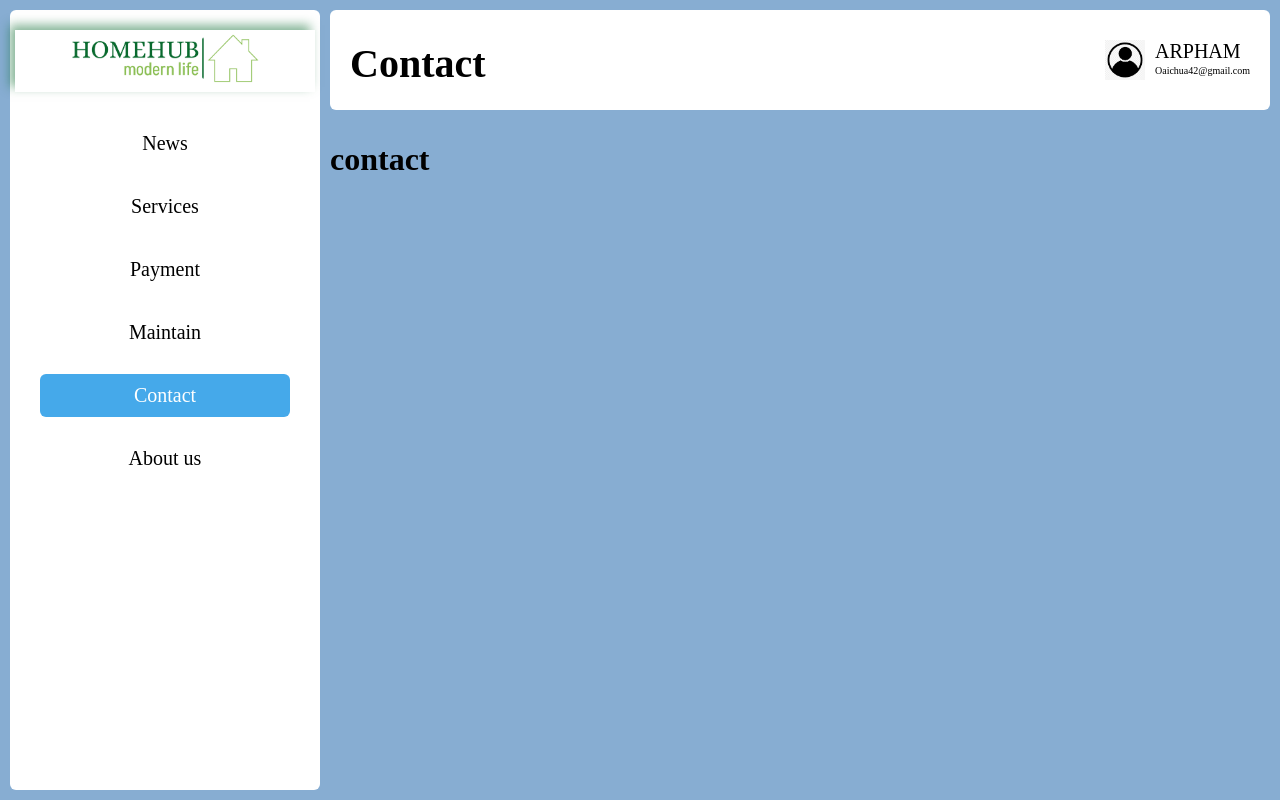
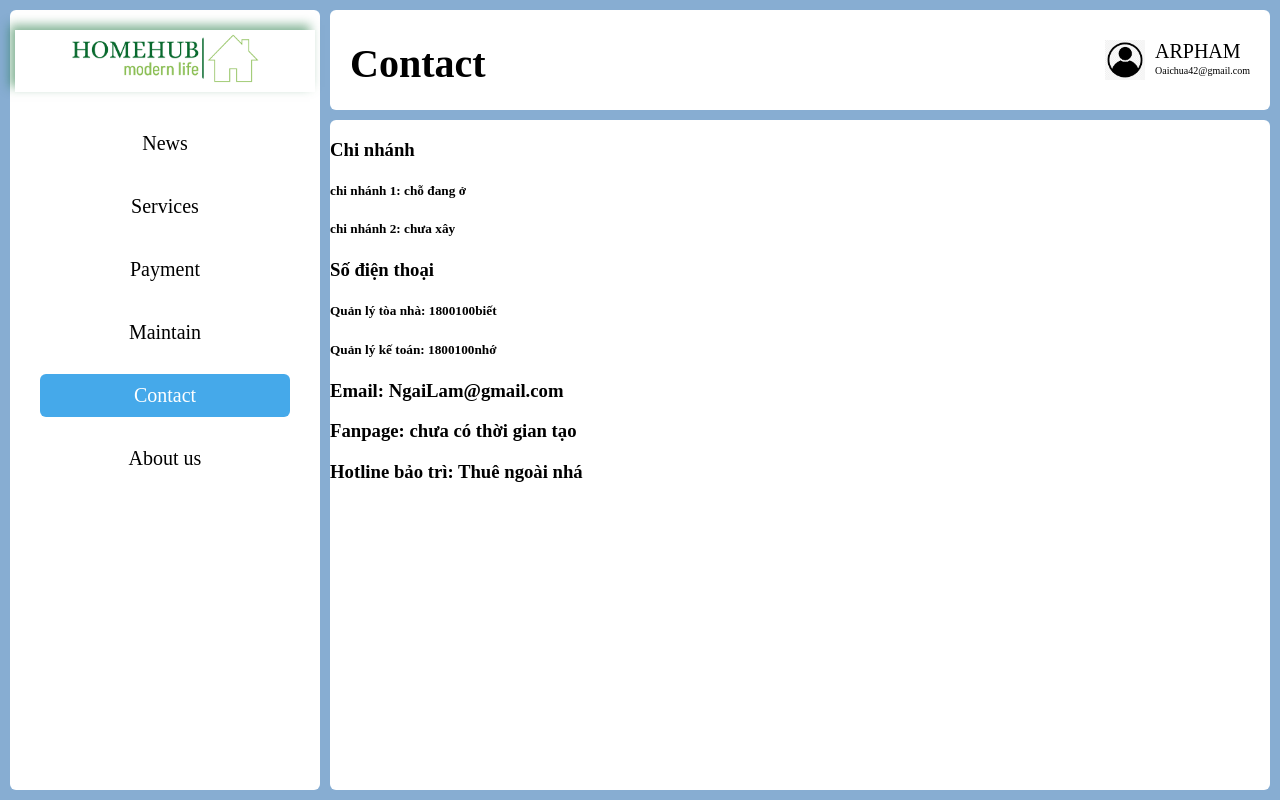
Before and after one commit to ARPHAM/HomeHub, a plain HTML site: page trangChu.html in a window 1280 px wide. Both pictures are taken after a click on the element "Contact". Drawn offline with Linux system fonts and the light colour scheme.

Commit message:
Xóa thanh cuộn

```diff
--- a/css/main.css
+++ b/css/main.css
@@ -369,8 +369,6 @@ input::placeholder {
 .v3_11 {
   width: 100%;
   height: 100%;
-  display: grid;
-  grid-template-columns: 6fr 10px 2fr;
   margin-top: 10px;
 }
 .news_1 {
@@ -401,6 +399,9 @@ input::placeholder {
   display: flex;
   flex-direction: column;
   gap: 15px;
+}
+.news_1_2::-webkit-scrollbar {
+  width: 0;
 }
 .news_1_2_1 {
   width: 100%;
--- a/js/main.js
+++ b/js/main.js
@@ -103,9 +103,12 @@ function news() {
         </div>
       </div>
     </div>`;
-  console.log(div3_11);
   var News_1_2 = document.querySelector(".news_1_2");
-  News_1_2.setAttribute("style", `height: ${window.innerHeight - 173}px`);
+  News_1_2.setAttribute("style", `height: ${window.innerHeight - 173}px;`);
+  div3_11.setAttribute(
+    "style",
+    "display: grid; grid-template-columns: 6fr 10px 2fr;"
+  );
   window.addEventListener("resize", function () {
     News_1_2.setAttribute("style", `height: ${window.innerHeight - 173}px`);
   });
@@ -113,25 +116,42 @@ function news() {
 function services() {
   div3_11.innerHTML = `
   <h1>services</h1>`;
-  console.log(div3_11);
+  div3_11.setAttribute("style", "");
 }
 function payment() {
   div3_11.innerHTML = `
   <h1>payment</h1>`;
-  console.log(div3_11);
+  div3_11.setAttribute("style", "");
 }
 function maintain() {
   div3_11.innerHTML = `
   `;
-  console.log(div3_11);
+  div3_11.setAttribute("style", "");
 }
 function contact() {
   div3_11.innerHTML = `
-  <h1>contact</h1>`;
-  console.log(div3_11);
+  <h3>Chi nhánh</h3>
+  <h5>    chi nhánh 1: chỗ đang ở</h5>
+  <h5>    chi nhánh 2: chưa xây</h5>
+  <h3>Số điện thoại</h3>
+  <h5>    Quản lý tòa nhà: 1800100biết</h5>
+  <h5>    Quản lý kế toán: 1800100nhớ</h5>
+  <h3>Email: NgaiLam@gmail.com<h3>
+  <h3>Fanpage: chưa có thời gian tạo</h3>
+  <h3>Hotline bảo trì: Thuê ngoài nhá</h3>
+  `;
+  div3_11.setAttribute(
+    "style",
+    "background-color: rgba(255, 255, 255, 1);  border-radius: 6px; height: ${window.innerHeight - 173}px;"
+  );
 }
 function aboutUs() {
   div3_11.innerHTML = `
-  <h1>aboutUs</h1>`;
-  console.log(div3_11);
+  <h3>Chưa xây, chưa khánh thành</h3>
+  <h3>Đợi update sau...</h3>
+  `;
+  div3_11.setAttribute(
+    "style",
+    "background-color: rgba(255, 255, 255, 1);  border-radius: 6px; height: ${window.innerHeight - 173}px;"
+  );
 }
--- /dev/null
+++ b/js/test.js
@@ -0,0 +1,2 @@
+var div3_11 = document.querySelector(".v3_11");
+console.log(div3_11);
```
